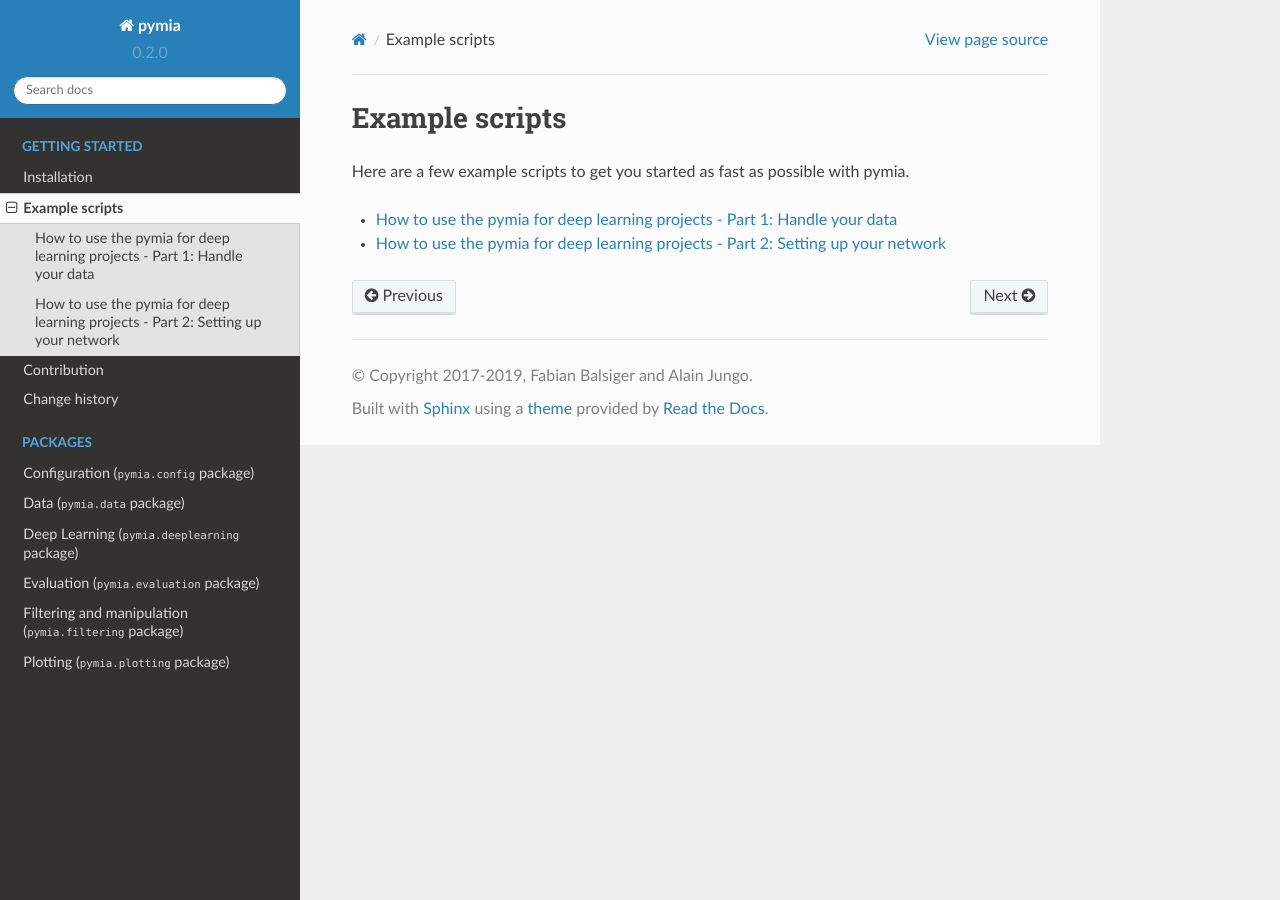
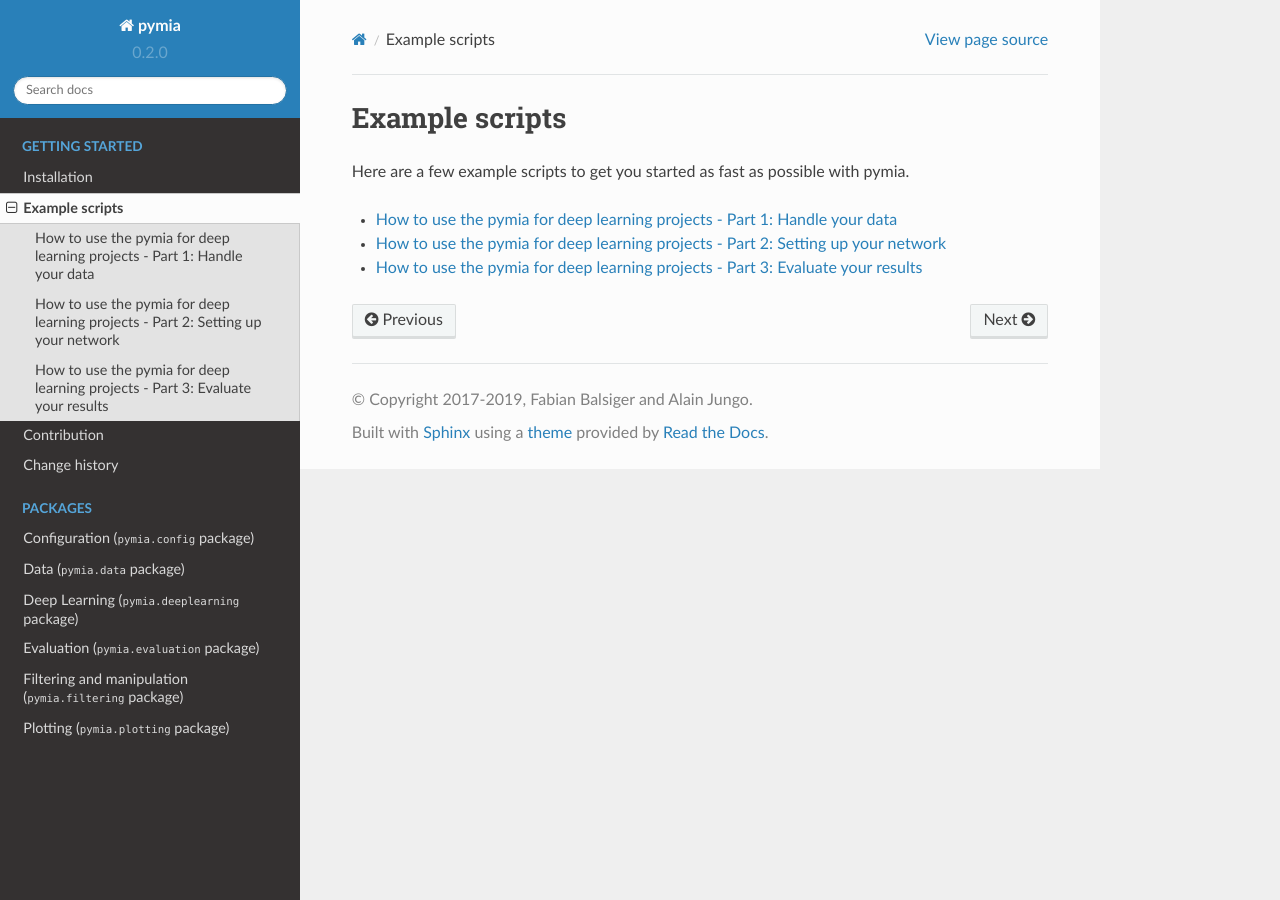
Before and after one commit to rundherum/pymia, a Sphinx documentation site: the page built from docs/examples.rst, in a window 1280 px wide. Built offline with Sphinx 7.4.7 and the Read the Docs theme 2.0.0, drawn with Linux system fonts in a browser that asks for light colours; formulas are drawn with MathJax 3.

Commit message:
docs(examples): add evaluation example

```diff
--- a/docs/examples.deeplearning.rst
+++ b/docs/examples.deeplearning.rst
@@ -1,3 +1,4 @@
+.. _example-dl2:
 How to use the pymia for deep learning projects - Part 2: Setting up your network
 =================================================================================
 
--- /dev/null
+++ b/docs/examples.evaluation.rst
@@ -0,0 +1,6 @@
+How to use the pymia for deep learning projects - Part 3: Evaluate your results
+===============================================================================
+
+You should have completed :ref:`example-dl1` and :ref:`example-dl2` before continuing with this part.
+
+TBD
--- a/docs/examples.rst
+++ b/docs/examples.rst
@@ -10,3 +10,4 @@ Here are a few example scripts to get you started as fast as possible with pymia
 
     examples.dataset
     examples.deeplearning
+    examples.evaluation
```
